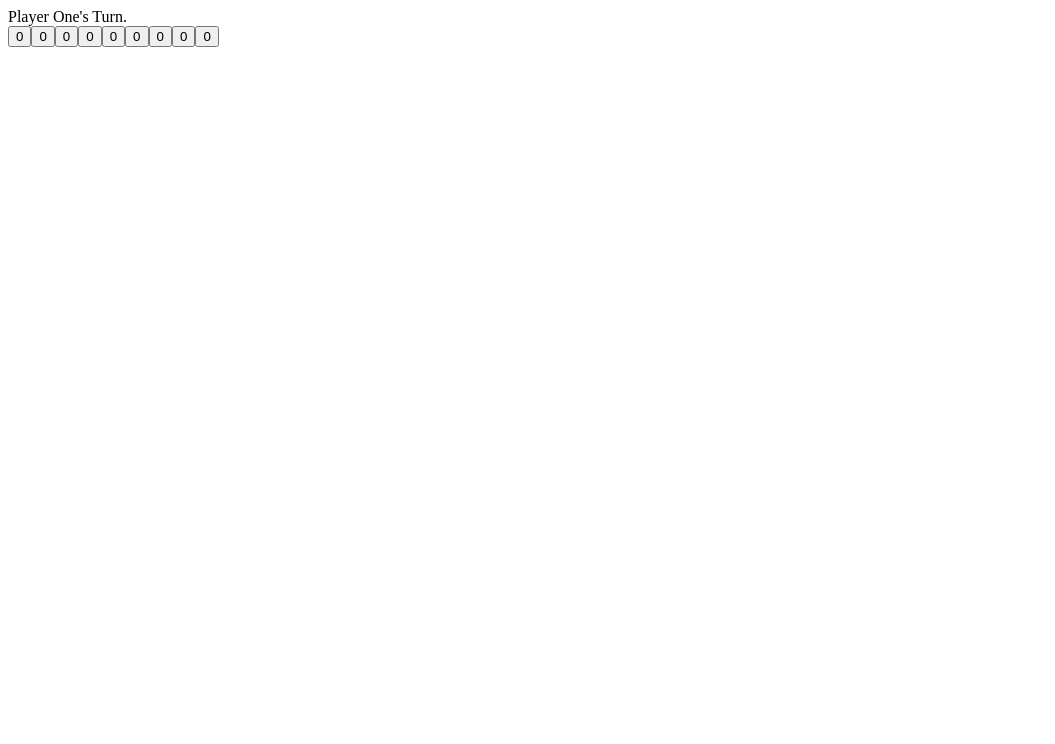
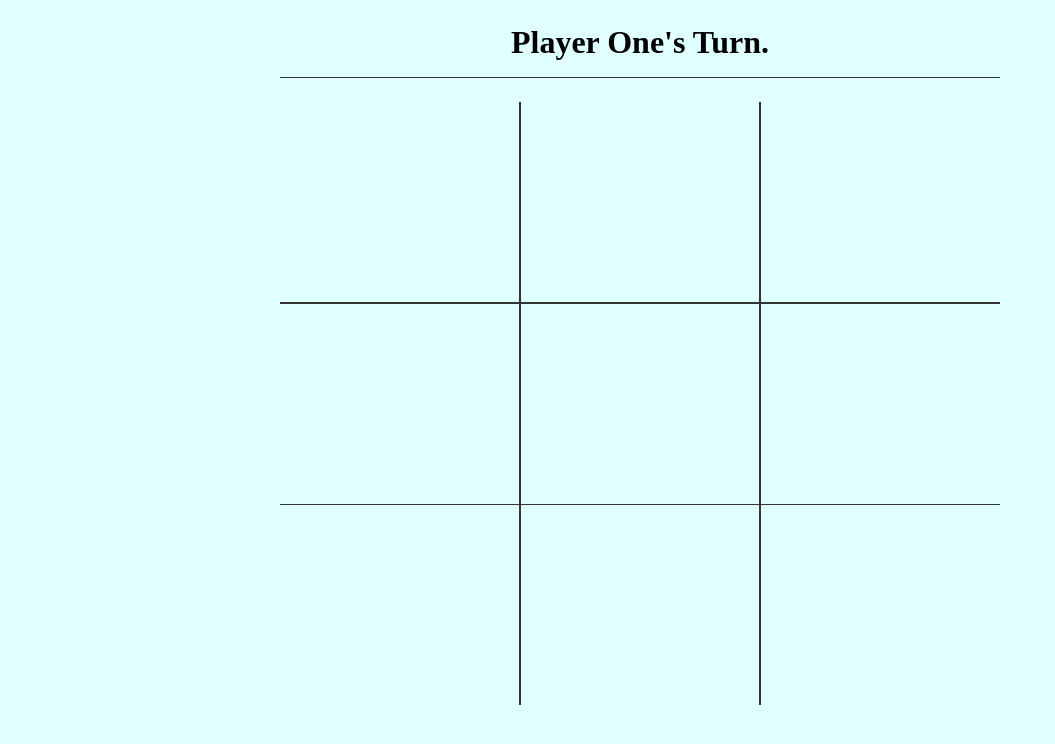
Before and after one commit to surrealgee/tic-tac-toe, a plain HTML site: page index.html in a window 1280 px wide. Shown: the whole page, without its empty margins (0-1055 px from the left). Drawn offline with Linux system fonts and the light colour scheme.

Commit message:
Build basic ui

```diff
--- a/index.html
+++ b/index.html
@@ -4,11 +4,12 @@
     <meta charset="UTF-8">
     <meta name="viewport" content="width=device-width, initial-scale=1.0">
     <title>Tic-Tac-Toe</title>
+    <link rel="stylesheet" href="style.css">
 </head>
 <body>
     <div class="wrapper">
         <div class="header">
-            <div class="turn"></div>
+            <h1 class="turn"></h1>
         </div>
         <div class="main">
             <div class="board"></div>
--- a/main.js
+++ b/main.js
@@ -38,7 +38,7 @@ function createBoard() {
                     const columID = column.getID();
                     const columnValue = column.getValue();
 
-                    if (columID === cell && columnValue === 0) {
+                    if (columID === cell && columnValue === '') {
                         column.setValue(token);
                     }
 
@@ -98,7 +98,7 @@ function createBoard() {
 }
 
 function createCell() {
-    let value = 0;
+    let value = '';
     let id;
 
     const getValue = () => value
@@ -121,11 +121,11 @@ function gameController(
     const players = [
         {
             name: playerOne,
-            token: 1
+            token: 'X'
         },
         {
             name: playerTwo,
-            token: 2
+            token: 'O'
         },
     ]
 
--- /dev/null
+++ b/style.css
@@ -0,0 +1,39 @@
+* {
+    box-sizing: border-box;
+    margin: 0;
+    padding: 0;
+}
+
+body {
+    background-color: lightcyan;
+}
+
+h1 {
+    margin-block-end: 0.75em;
+    border-bottom: 1px solid #333;
+    padding-block-end: 0.5em;
+}
+
+.wrapper {
+    min-height: 100vh;
+    max-width: 768px;
+    margin: 0 auto;
+    padding: 1.5em;
+    text-align: center;
+}
+
+.board {
+    display: grid;
+    grid-template-columns: repeat(3, 1fr);
+    grid-template-rows: repeat(3, 25vh);
+    gap: 0.10em;
+    background-color: #333;
+    border: none;
+}
+
+.cell {
+    background-color: lightcyan;
+    border: none;
+    font-size: 5rem;
+    outline: none;
+}
```
